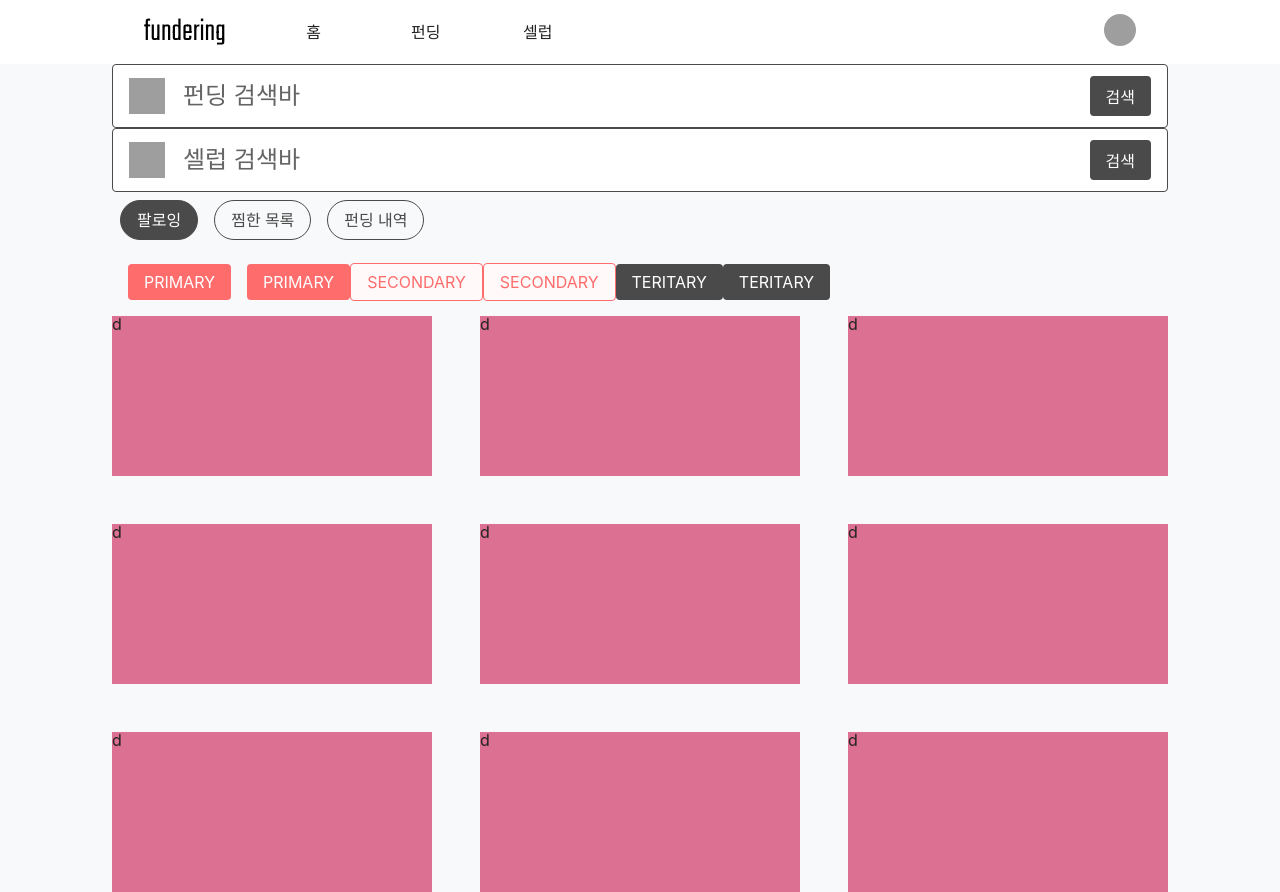
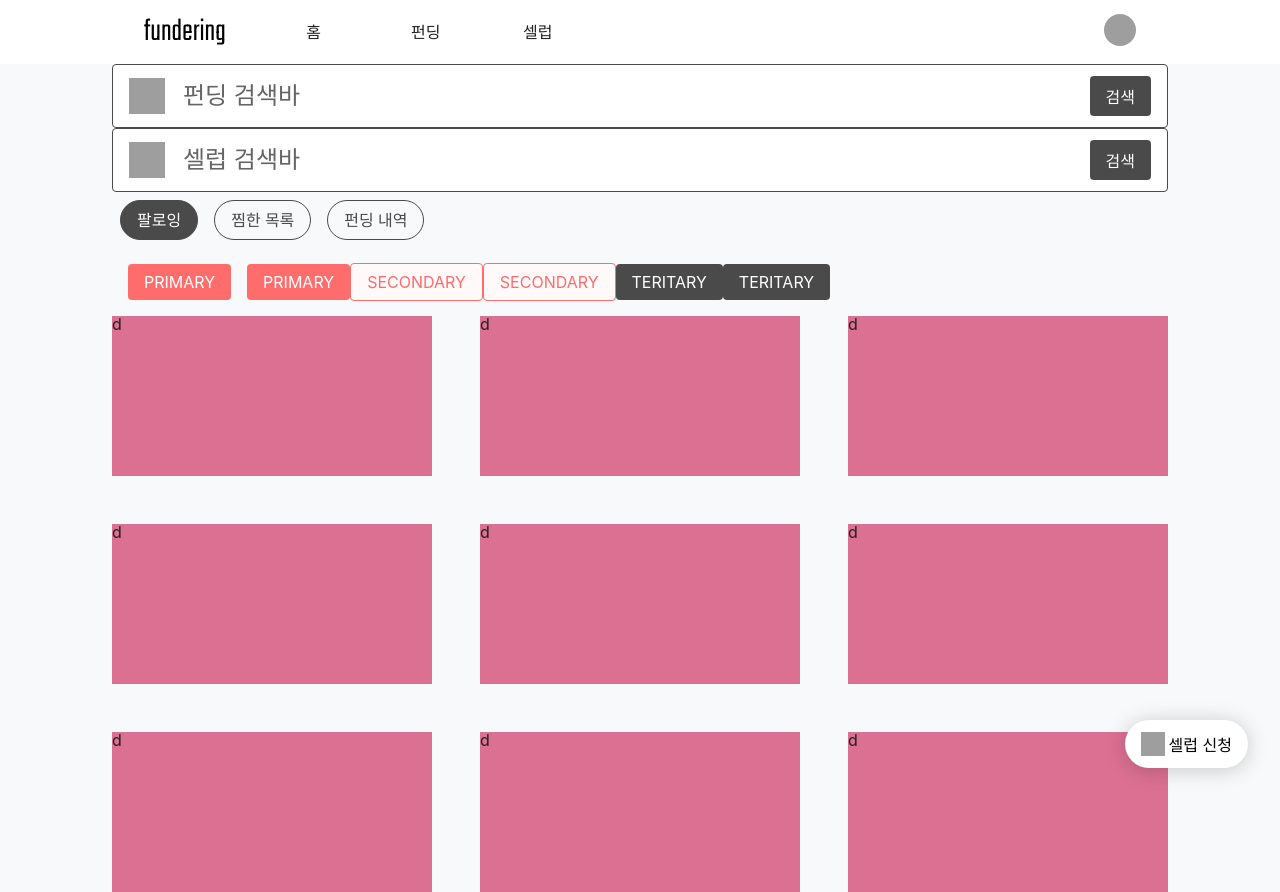
Before and after one commit to Step3-kakao-tech-campus/Team13_FE, a React (Vite) app in the folder src/: page / in a window 1280 px wide. Built offline with nearby package versions, Linux system fonts and the light colour scheme; grey boxes are pictures that could not be loaded; a web font is replaced by a local one.

Commit message:
feat: 플로팅 버튼 생성

```diff
--- /dev/null
+++ b/src/src/components/common/FloatButton.jsx
@@ -0,0 +1,48 @@
+import styled from "styled-components";
+import { PropTypes } from "prop-types";
+import SignUpIcon from "@/assets/SignUpIcon.jsx";
+
+const Styled = {
+  Button: styled.button`
+    position: fixed;
+    bottom: 2rem;
+    right: 2rem;
+
+    padding: 0.75rem 1rem;
+
+    display: flex;
+    justify-content: flex-start;
+    align-items: center;
+
+    background-color: ${({ theme }) => theme.color.white};
+    border-radius: 9999px;
+    box-shadow: 0 2px 21px 0 rgba(0, 0, 0, 0.2);
+
+    text-align: center;
+    line-height: normal;
+  `,
+  Icon: styled.div`
+    display: flex;
+    justify-content: center;
+    align-items: center;
+
+    padding-right: 0.25rem;
+  `,
+};
+
+function FloatButton({ children, ...props }) {
+  return (
+    <Styled.Button {...props}>
+      <Styled.Icon>
+        <SignUpIcon />
+      </Styled.Icon>
+      <div>{children}</div>
+    </Styled.Button>
+  );
+}
+
+FloatButton.propTypes = {
+  children: PropTypes.node,
+};
+
+export default FloatButton;
--- a/src/src/pages/Test.jsx
+++ b/src/src/pages/Test.jsx
@@ -6,6 +6,7 @@ import BUTTON_TYPE from "@/constants/BUTTON_TYPE.js";
 import Tabs from "@/components/common/Tabs.jsx";
 import SearchBar from "@/components/common/SearchBar.jsx";
 import routes from "@/constants/routes.js";
+import FloatButton from "@/components/common/FloatButton.jsx";
 
 const Styled = {
   GridExample: styled.article`
@@ -42,6 +43,13 @@ function Test() {
       <SearchBar placeholder={"펀딩 검색바"} uri={routes.fund} />
       <SearchBar placeholder={"셀럽 검색바"} uri={routes.celebrity} />
 
+      <FloatButton
+        onClick={() => {
+          console.log("셀럽 신청");
+        }}
+      >
+        셀럽 신청
+      </FloatButton>
 
       <Tabs tabInfoArray={tabInfoArray} />
       <Button style={{ margin: "1rem" }}>PRIMARY</Button>
```
